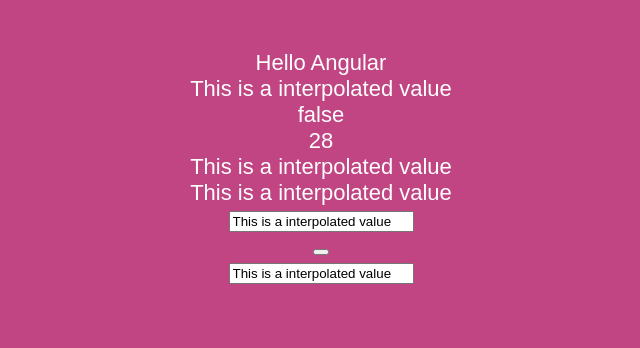
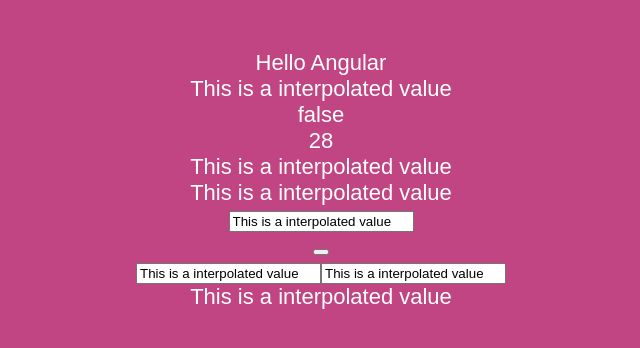
Before and after one commit to santosandressa/angularbasics, an Angular app: page / in a window 1280 px wide. Shown: the top 348 px of the page, without its empty margins (319-959 px from the left). Built offline with nearby package versions, Linux system fonts and the light colour scheme; a web font is replaced by a local one.

Commit message:
template ref variables

```diff
--- a/src/app/app.component.html
+++ b/src/app/app.component.html
@@ -17,4 +17,8 @@
 
   <input [value]="message" (input)="handleInput($event)">
 
+  <!-- template ref variables -->
+  <input #messageInput [value]="message" (input)="newMessage = messageInput.value">
+  <p>{{ messageInput.value }}</p>
+
 </div>
```
